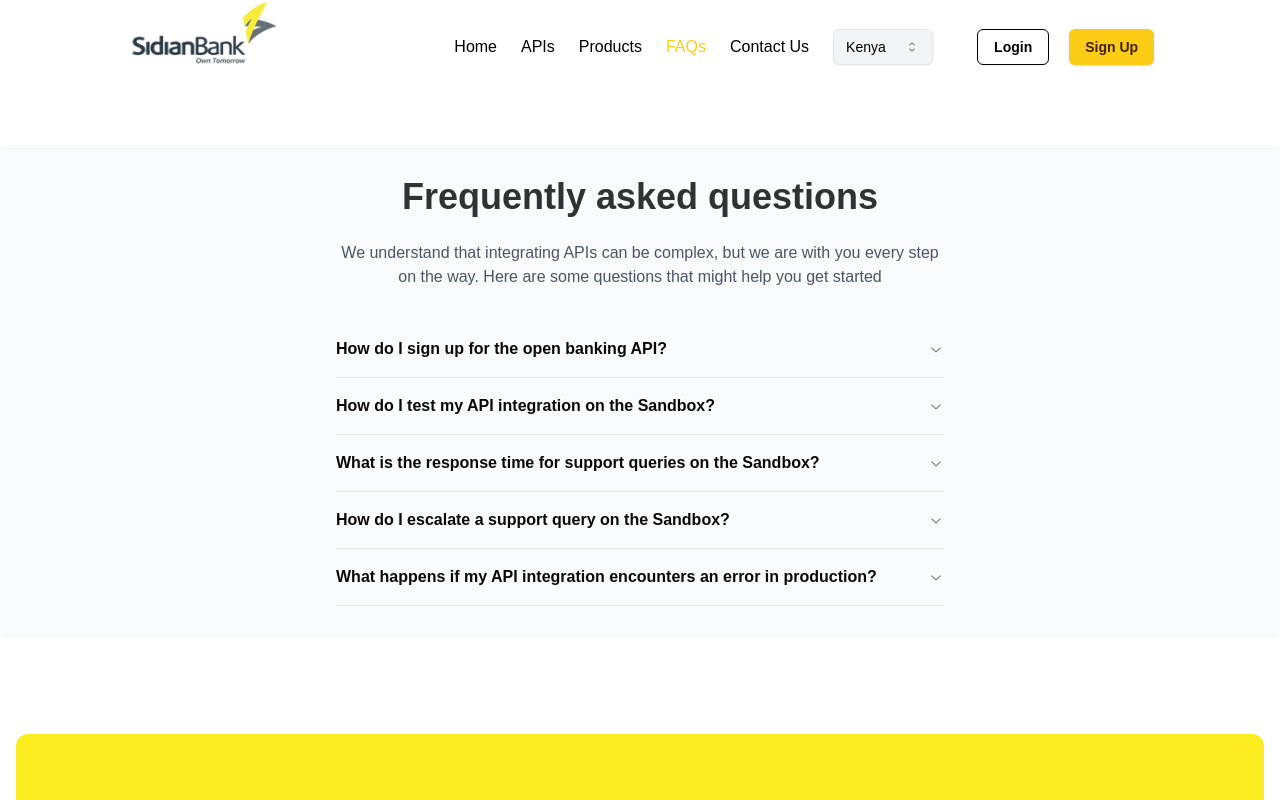
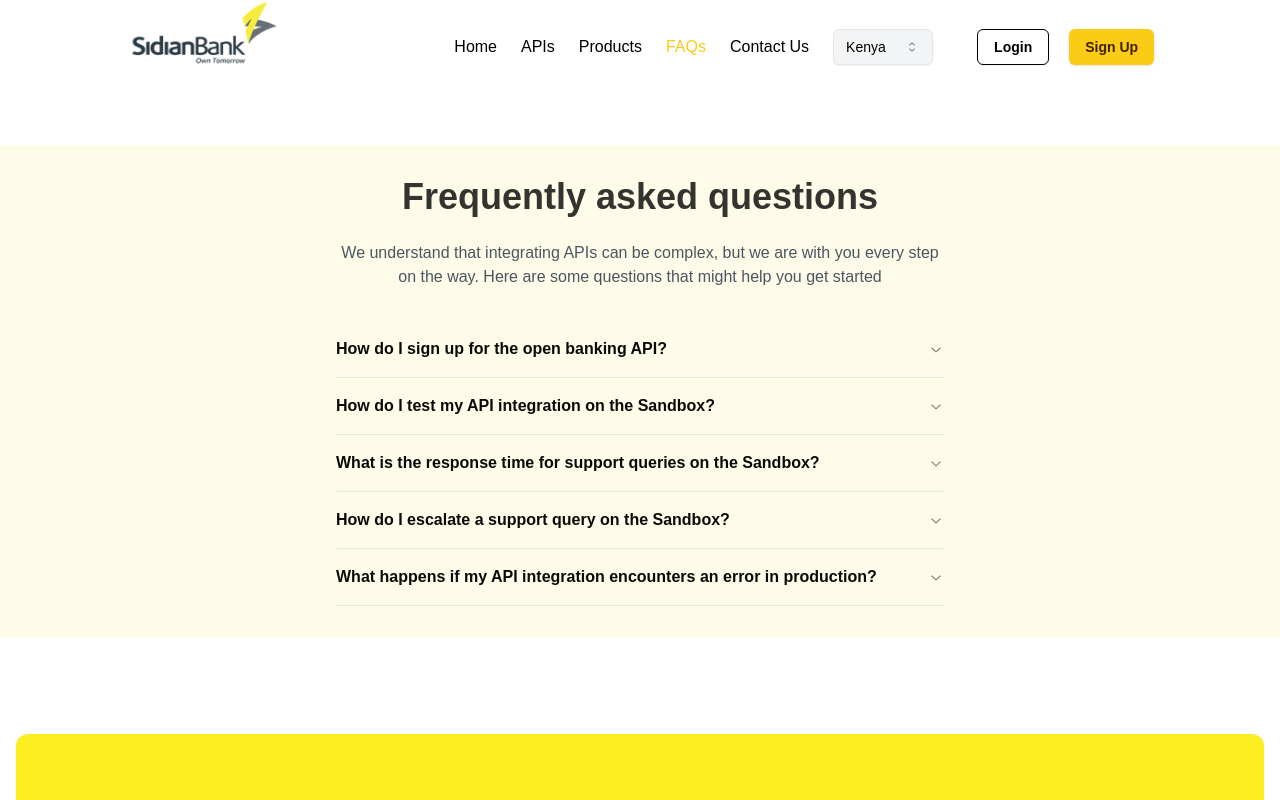
Before and after one commit to abhijayrajvansh/open-banking-second, a Next.js app: page /faqs in a window 1280 px wide. Shown: the top 800 px of the page. Built offline with nearby package versions, Linux system fonts and the light colour scheme.

Commit message:
wagmi: bug fixes & improvements

```diff
--- a/components/pages/Faqs.tsx
+++ b/components/pages/Faqs.tsx
@@ -1,3 +1,5 @@
+'use client'
+
 import React from 'react';
 import {
   Accordion,
@@ -31,7 +33,7 @@ const FAQPage = () => {
   ];
 
   return (
-    <div className="container flex justify-center mx-auto p-8 bg-gray-50 my-20 rounded">
+    <div className="container flex justify-center mx-auto p-8 bg-[#FEFCE8] my-20 rounded">
       <div className="w-1/2 flex flex-col items-center">
         <h1 className="text-4xl font-bold mb-6 text-center text-black/80 ">Frequently asked questions</h1>
         <p className="text-center mb-8 text-gray-600">
--- a/components/pages/SidianBankPage.tsx
+++ b/components/pages/SidianBankPage.tsx
@@ -228,7 +228,7 @@ body a{
     padding: 0px 30px 40px;
     border-radius: 3px;
     background: #dbdbdb;
-    display: none;
+
 }
 
 .btn-center {
@@ -1159,7 +1159,7 @@ color: #000;
 
 	<div class="wpb_text_column wpb_content_element" >
 		<div class="wpb_wrapper">
-			<h2>API Developer Portal</h2>
+			<h2 style="padding-top: 15px;">API Developer Portal</h2>
       <p style="width: 60%; margin-top: 15px;">Unlock the power of financial data with our secure and scalable Open Banking API. Build innovative fintech solutions faster than ever before.</p>
 
 
```
